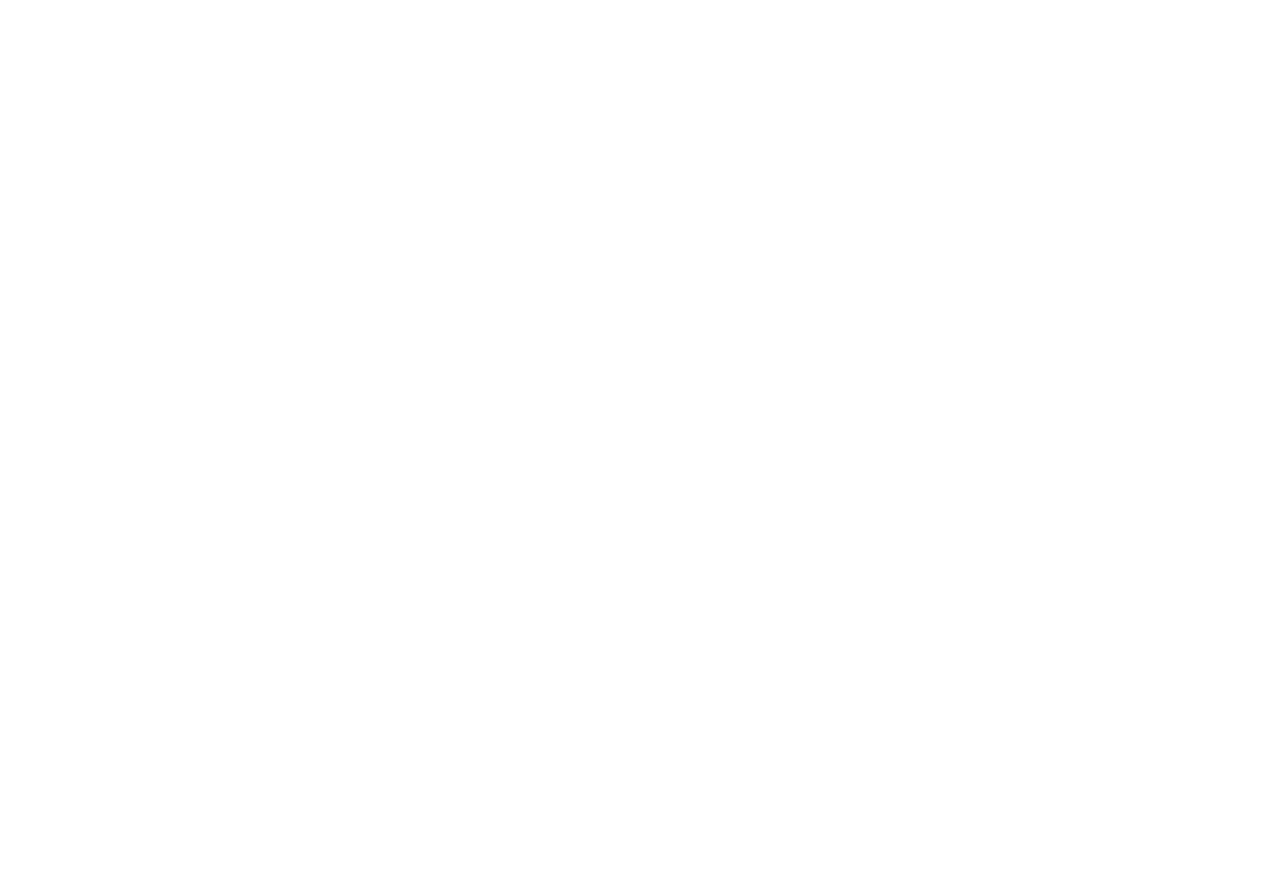
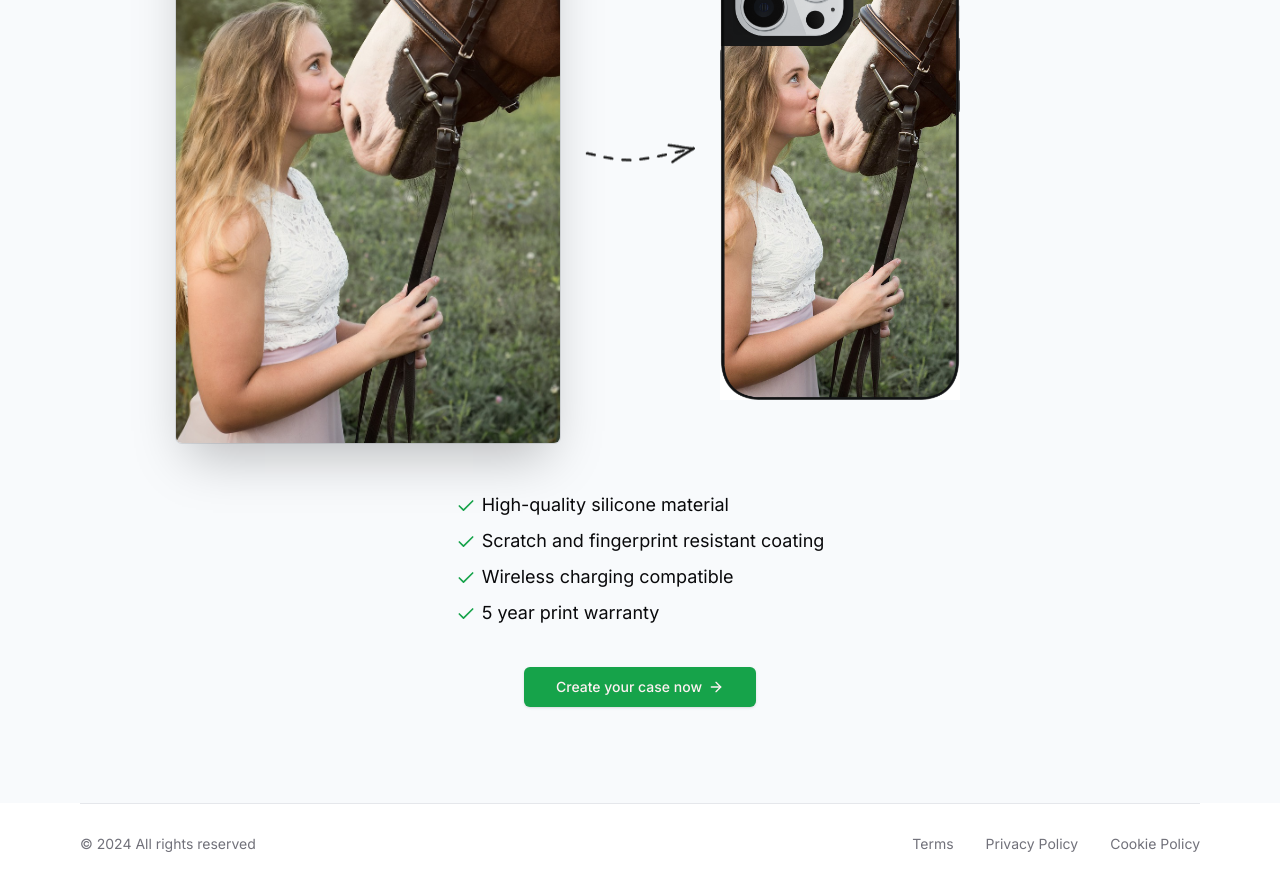
Before and after one commit to KevinSilvaa/casecobra, a Next.js app: page / in a window 1280 px wide. Shown: the part 3040-3924 px from the top of the page. Before the commit the page ends 2604 px from the top, so only its background shows below. Built offline with nearby package versions, Linux system fonts and the light colour scheme; no server answers.

Commit message:
feat: Finish marketing page

```diff
--- a/src/app/layout.tsx
+++ b/src/app/layout.tsx
@@ -2,6 +2,7 @@
 import { Inter } from 'next/font/google'
 import './globals.css'
 import { Navbar } from '@/components/navbar'
+import { Footer } from '@/components/footer'
 
 const inter = Inter({ subsets: ['latin'] })
 
@@ -20,6 +21,7 @@
       <body className={inter.className}>
         <Navbar />
         {children}
+        <Footer />
       </body>
     </html>
   )
--- a/src/app/page.tsx
+++ b/src/app/page.tsx
@@ -2,9 +2,12 @@
 import { MaxWidthWrapper } from '@/components/max-width-wrapper'
 import { Phone } from '@/components/phone'
 import { Reviews } from '@/components/reviews'
+import { buttonVariants } from '@/components/ui/button'
 import { users } from '@/constants/users'
-import { Check, Star } from 'lucide-react'
+import { cn } from '@/utils/cn'
+import { ArrowRight, Check, Star } from 'lucide-react'
 import Image from 'next/image'
+import Link from 'next/link'
 
 export default function Home() {
   return (
@@ -175,6 +178,76 @@
           <Reviews />
         </div>
       </section>
+
+      <section>
+        <MaxWidthWrapper className="py-24">
+          <div className="mb-12 px-6 lg:px-8">
+            <div className="mx-auto max-w-2xl sm:text-center">
+              <h2 className="order-1 mt-2 text-balance text-center text-5xl font-bold !leading-tight tracking-tight text-gray-900 md:text-6xl">
+                Upload your photo and get{' '}
+                <span className="relative bg-green-600 px-2 text-white">
+                  your own case{' '}
+                </span>{' '}
+                now
+              </h2>
+            </div>
+          </div>
+
+          <div className="mx-auto max-w-6xl px-6 lg:px-8">
+            <div className="relative flex grid-cols-2 flex-col items-center gap-40 md:grid">
+              <Image
+                src="/arrow.png"
+                alt="Arrow"
+                width={126}
+                height={31}
+                className="absolute left-1/2 top-[25rem] z-10 -translate-x-1/2 -translate-y-1/2 rotate-90 md:top-1/2 md:rotate-0"
+              />
+
+              <div className="relative h-80 max-w-sm rounded-xl bg-gray-900/5 ring-inset ring-gray-900/10 md:h-full md:justify-self-end lg:rounded-2xl">
+                <Image
+                  src="/horse.jpg"
+                  alt="Horse"
+                  width={384}
+                  height={576}
+                  className="size-full rounded-md bg-white object-cover shadow-2xl ring-1 ring-gray-900/10"
+                />
+              </div>
+
+              <Phone imgSrc="/horse_phone.jpg" className="w-60" />
+            </div>
+          </div>
+
+          <ul className="mx-auto mt-12 w-fit max-w-prose space-y-2 sm:text-lg">
+            <li className="w-fit">
+              <Check className="mr-1.5 inline size-5 text-green-600" />
+              High-quality silicone material
+            </li>
+            <li className="w-fit">
+              <Check className="mr-1.5 inline size-5 text-green-600" />
+              Scratch and fingerprint resistant coating
+            </li>
+            <li className="w-fit">
+              <Check className="mr-1.5 inline size-5 text-green-600" />
+              Wireless charging compatible
+            </li>
+            <li className="w-fit">
+              <Check className="mr-1.5 inline size-5 text-green-600" />5 year
+              print warranty
+            </li>
+
+            <div className="flex justify-center">
+              <Link
+                href="/configure/upload"
+                className={cn(
+                  buttonVariants({ size: 'lg', className: 'mx-auto mt-8' }),
+                )}
+              >
+                Create your case now <ArrowRight className="ml-1.5 size-4" />
+              </Link>
+            </div>
+          </ul>
+        </MaxWidthWrapper>
+      </section>
     </div>
   )
 }
--- /dev/null
+++ b/src/components/footer.tsx
@@ -0,0 +1,43 @@
+import Link from 'next/link'
+import { MaxWidthWrapper } from './max-width-wrapper'
+
+export function Footer() {
+  return (
+    <footer className="relative h-20 bg-white">
+      <MaxWidthWrapper>
+        <div className="border-t border-gray-200" />
+
+        <div className="flex h-full flex-col items-center justify-center md:flex-row md:justify-between">
+          <div className="pb-2 text-center md:pb-0 md:text-left">
+            <p className="text-sm text-muted-foreground">
+              &copy; {new Date().getFullYear()} All rights reserved
+            </p>
+          </div>
+
+          <div className="flex items-center justify-center">
+            <div className="flex space-x-8">
+              <Link
+                href="#"
+                className="text-sm text-muted-foreground hover:text-gray-600"
+              >
+                Terms
+              </Link>
+              <Link
+                href="#"
+                className="text-sm text-muted-foreground hover:text-gray-600"
+              >
+                Privacy Policy
+              </Link>
+              <Link
+                href="#"
+                className="text-sm text-muted-foreground hover:text-gray-600"
+              >
+                Cookie Policy
+              </Link>
+            </div>
+          </div>
+        </div>
+      </MaxWidthWrapper>
+    </footer>
+  )
+}
```
